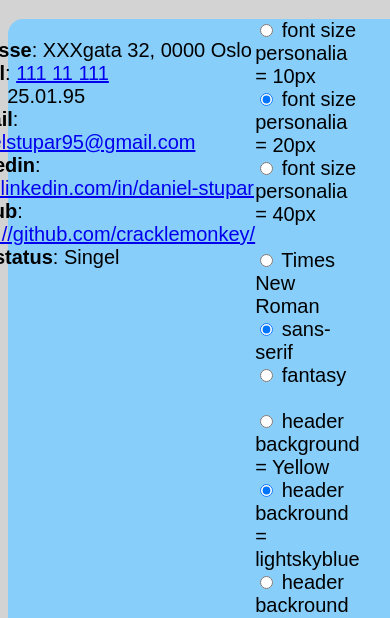
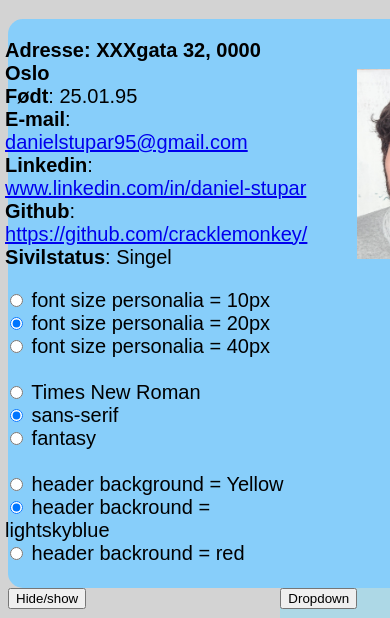
Before and after one commit to cracklemonkey/CV, a plain HTML site: page index.html in a window 390 px wide. Shown: the part 188-806 px from the top of the page. Drawn offline with Linux system fonts and the light colour scheme.

Commit message:
litt leking med JSON og ajax request

```diff
--- a/index.html
+++ b/index.html
@@ -14,15 +14,7 @@
         <section id="header">
             <article>
                 <p id='personalia'>
-                    <b>Adresse</b>:	    XXXgata 32, 0000 Oslo<br>
-                    <b>Mobil</b>:		<a href="tel:11111111">111 11 111</a><br>
-                    <b>Født</b>:		25.01.95<br>
-                    <b>E-mail</b>:		<a href="mailto:danielstupar95@gmail.com">danielstupar95@gmail.com</a><br>
-                    <b>Linkedin</b>:	<a href="https://www.linkedin.com/in/daniel-stupar-8839081b0/">
-                    www.linkedin.com/in/daniel-stupar</a><br>
-                    <b>Github</b>:      <a href="https://github.com/cracklemonkey/">
-                     https://github.com/cracklemonkey/</a><br>
-                    <b>Sivilstatus</b>: 	Singel<br>
+
                 </p>
 
                 <form>
--- a/index.js
+++ b/index.js
@@ -1,4 +1,23 @@
+var xhttp = new XMLHttpRequest();
+xhttp.onreadystatechange = function() {
+    if (this.readyState == 4 && this.status == 200) {
+        const response = JSON.parse(xhttp.responseText)
+        console.log(response.personalia.address)
+        const pers = document.getElementById("personalia")
+        const persElement = response.personalia
+        pers.innerHTML += persElement.address
+        pers.innerHTML += persElement.født
+        pers.innerHTML += persElement.email
+        pers.innerHTML += persElement.linkedin
+        pers.innerHTML += persElement.github
+        pers.innerHTML += persElement.sivilstatus
 
+
+      // document.getElementById("personalia").address.innerHTML = xhttp.responseText;
+    }
+};
+xhttp.open("GET", "personalia.json", true);
+xhttp.send();
 
 //Buttons
 const keyBtn = document.getElementById("keyBtn");
--- /dev/null
+++ b/personalia.json
@@ -0,0 +1,14 @@
+{
+    "personalia": {
+
+            "address": "<b>Adresse<b>:\tXXXgata 32, 0000 Oslo<br>",
+            "mobil": "<b>Mobil</b>:\t<a href='tel:11111111'>111 11 111</a><br>",
+            "født": "<b>Født</b>:\t25.01.95<br>",
+            "email": "<b>E-mail</b>:\t<a href='mailto:danielstupar95@gmail.com'>danielstupar95@gmail.com</a><br>",
+            "linkedin": "<b>Linkedin</b>:\t<a href='https://www.linkedin.com/in/daniel-stupar-8839081b0/'>www.linkedin.com/in/daniel-stupar</a><br>",
+            "github": "<b>Github</b>:\t<a href='https://github.com/cracklemonkey/'>https://github.com/cracklemonkey/</a><br>",
+            "sivilstatus":"<b>Sivilstatus</b>:\tSingel<br>"
+    }
+
+
+}
--- a/styles.css
+++ b/styles.css
@@ -1,6 +1,7 @@
 body{
     background: lightgray;
     font-family: sans-serif;
+
 }
 header section{
     display: flex;
@@ -123,6 +124,14 @@ footer{
     display: none;
 }
 
+@media (max-width: 780px) {
+    header section article{
+
+        display: flex;
+        flex-direction: column;
+        }
+
+}
 @media (max-width: 540px){
     header section{
         width: 540px;
@@ -130,6 +139,8 @@ footer{
     header section article{
         margin: 0;
         margin-left: 0;
+        display: flex;
+        flex-direction: column;
         }
     header section img{
         width: 150px;
```
